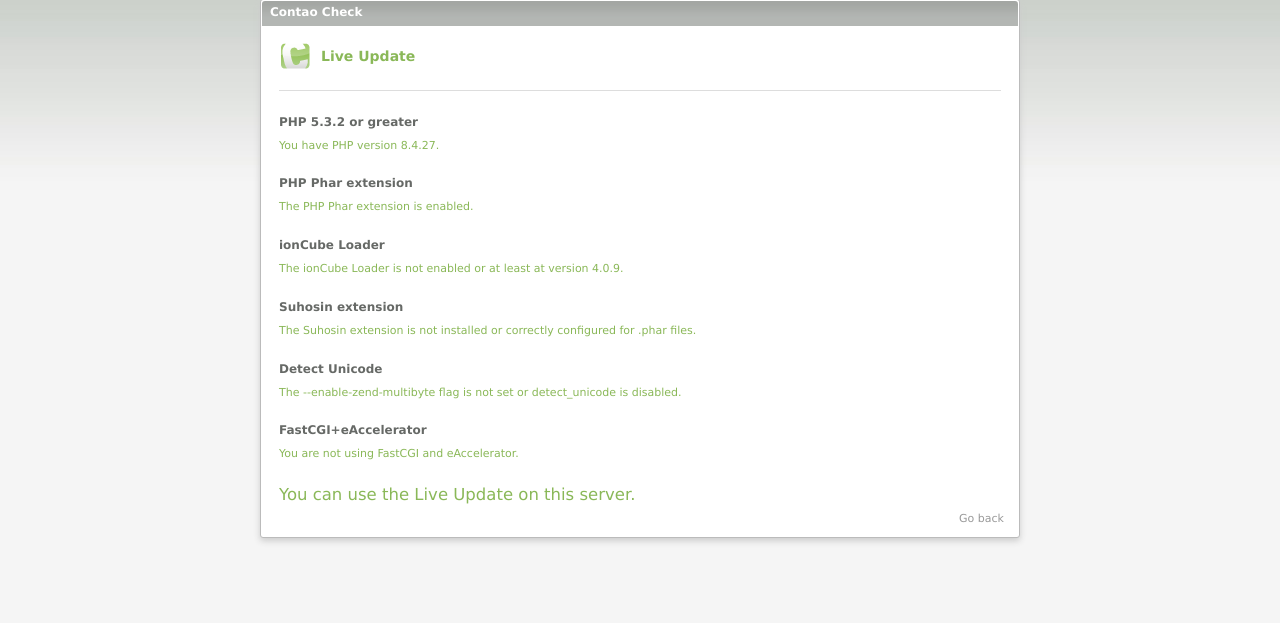
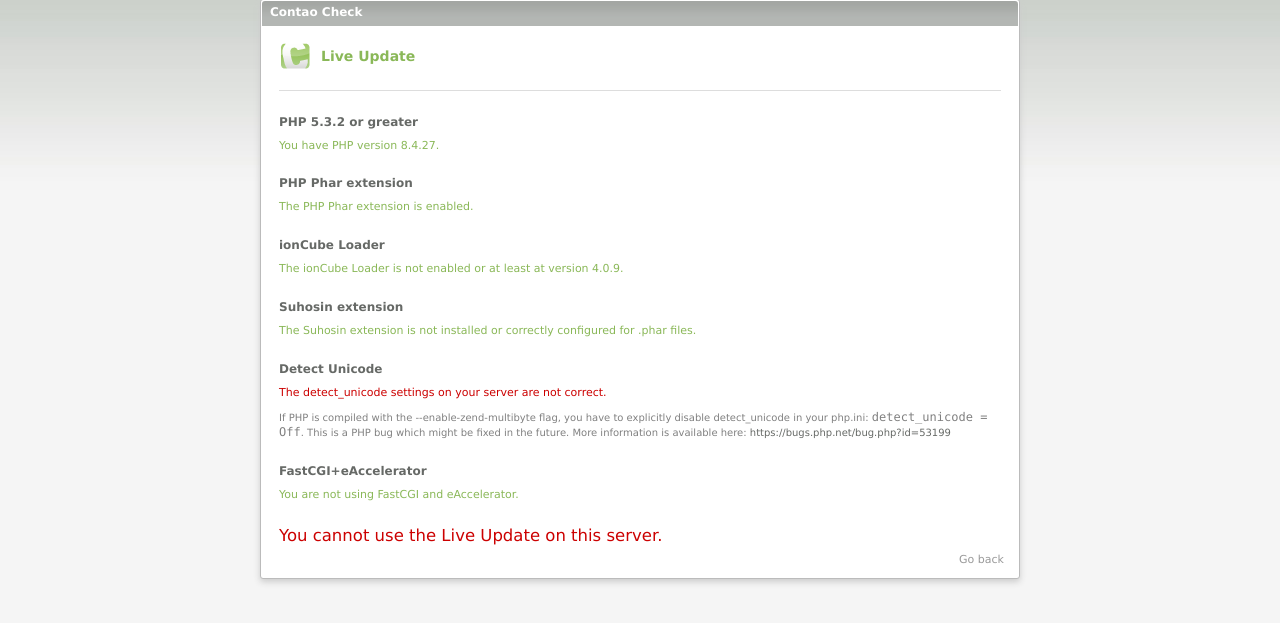
Before and after one commit to contao/check, a PHP site: page /live-update.php in a window 1280 px wide. Shown: the part 19-642 px from the top of the page. Run offline with PHP 8.4, Linux system fonts and the light colour scheme.

Commit message:
Use `zend.detect_unicode` instead of just `detect_unicode`

```diff
--- a/check/bootstrap.php
+++ b/check/bootstrap.php
@@ -30,7 +30,7 @@ class Bootstrap
 
 		session_start();
 
-		define('CONTAO_CHECK_VERSION', '2.5');
+		define('CONTAO_CHECK_VERSION', '2.6');
 		define('IS_WINDOWS', (strtoupper(substr(PHP_OS, 0, 3)) === 'WIN'));
 
 		$this->setLocale($this->getLanguage());
--- a/check/live-update.php
+++ b/check/live-update.php
@@ -119,7 +119,7 @@ class LiveUpdate
 	 */
 	public function hasDetectUnicode()
 	{
-		$unicode = ini_get('detect_unicode');
+		$unicode = ini_get('zend.detect_unicode');
 
 		if ($unicode == '' || $unicode == 0 || $unicode == 'Off') {
 			return false;
```
Also changed, not shown: check/docs/CHANGELOG.md.
